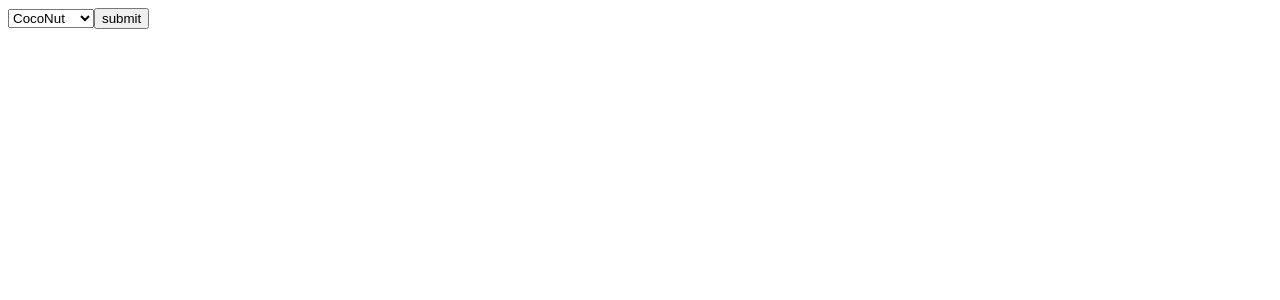
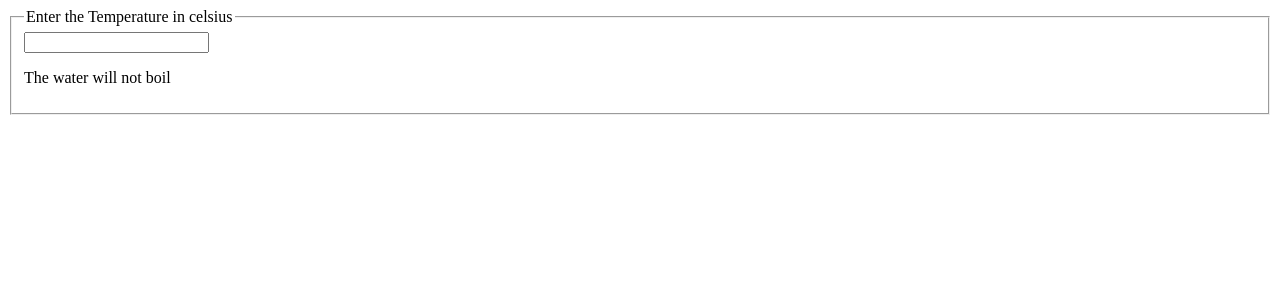
Before and after one commit to gauravm-bit/react-docx, a React (Create React App) app: page / in a window 1280 px wide. Shown: the top 300 px of the page. Built offline with nearby package versions, Linux system fonts and the light colour scheme.

Commit message:
ADDED: lifting state example

```diff
--- /dev/null
+++ b/src/BoilingVerdict.js
@@ -0,0 +1,12 @@
+import React from 'react'
+
+const BoilingVerdict = (props) => {
+    if (props.celsius >= 100) {
+        return <p> The water will boil</p>
+    }
+    else {
+        return <p> The water will not boil</p>
+    }
+}
+
+export default BoilingVerdict;
--- /dev/null
+++ b/src/Calculator.js
@@ -0,0 +1,29 @@
+import React from 'react';
+import BoilingVerdict from './BoilingVerdict';
+
+class Calculator extends React.Component {
+
+    state = {temperatue : ''}
+
+    handleChange = (event) => {
+        this.setState({
+            temperatue : event.target.value
+        })
+    }
+
+
+    render() {
+        const temperature = this.state.temperatue;
+        return <div>
+            <fieldset>
+                <legend> Enter the Temperature in celsius </legend>
+                <input type="text" onChange={this.handleChange} />
+                <BoilingVerdict
+                celsius={parseFloat(temperature)}
+                />
+            </fieldset>
+        </div>
+    }
+}
+
+export default Calculator;
--- a/src/index.js
+++ b/src/index.js
@@ -1,9 +1,9 @@
 import React from 'react';
 import ReactDOM from 'react-dom';
-import FlavourForm from './FlavourForm'
+import Calculator from './Calculator';
 
 
 ReactDOM.render(
-   <FlavourForm />,
+   <Calculator />,
     document.getElementById('root')
   );
```
